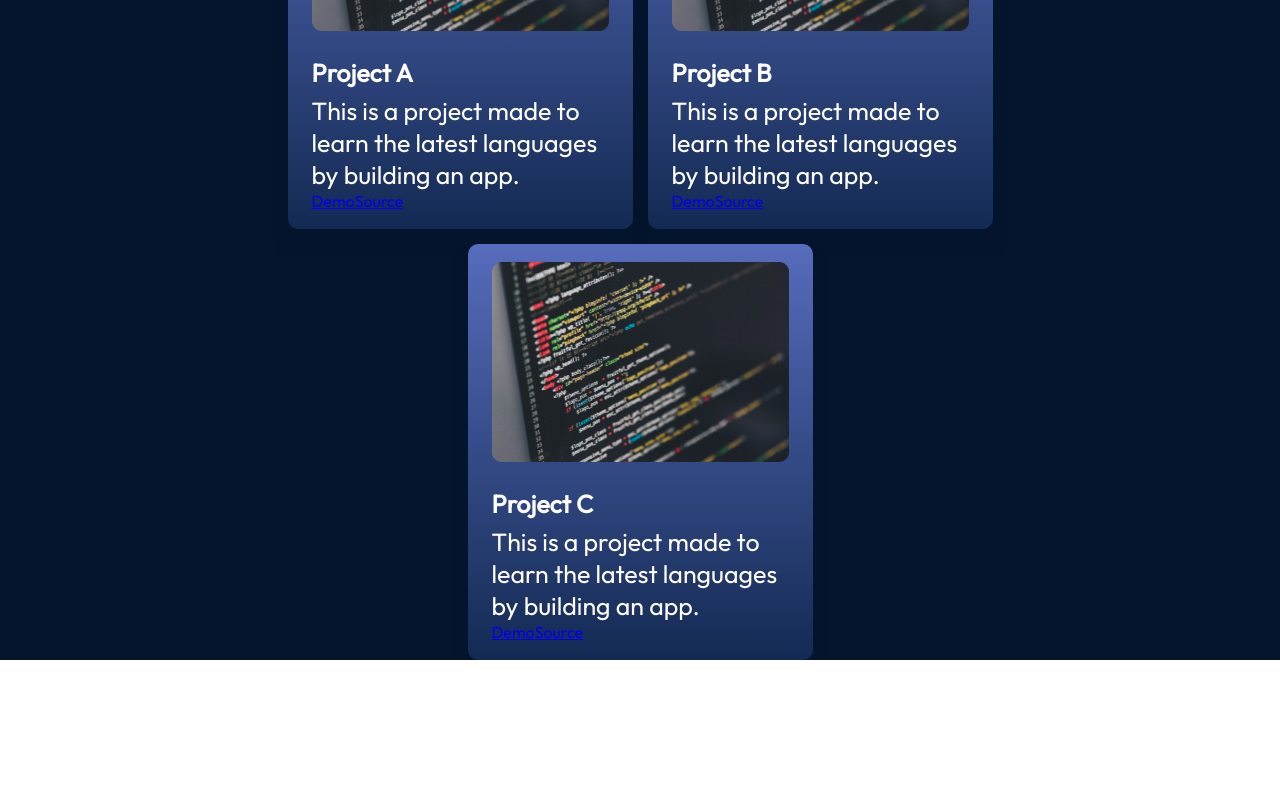
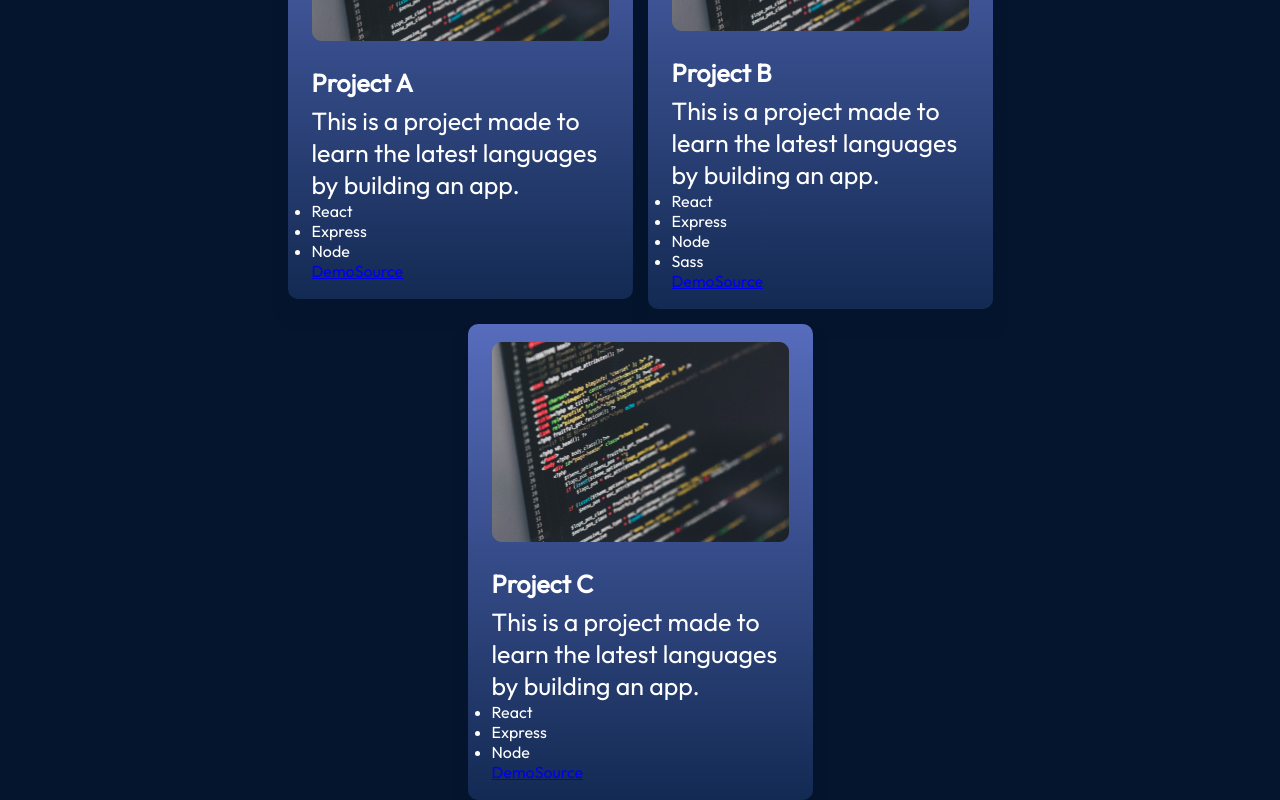
Before and after one commit to akila199910/My-Portfolio, a React (Vite) app in the folder react-portfolio/: page / in a window 1280 px wide. Shown: the part 2868-3668 px from the top of the page. Before the commit the page ends 3528 px from the top, so only its background shows below. Built offline with nearby package versions, Linux system fonts and the light colour scheme.

Commit message:
error correction

```diff
--- a/react-portfolio/src/components/Project/ProjectCard.jsx
+++ b/react-portfolio/src/components/Project/ProjectCard.jsx
@@ -10,7 +10,9 @@ export const ProjectCard = ({Project:{title,imageSrc,description,skills,demo,sou
         <p className={style.description}>{description}</p>
         <ul className={style.skills}>
             {skills.map((skill,id)=>{
-                <li key={id} className={style.skill}>{skill}</li>;
+                return(
+                <li key={id} className={style.skill}>{skill}</li>
+                )
             })}
         </ul>
         <div className={style.links}>
```
